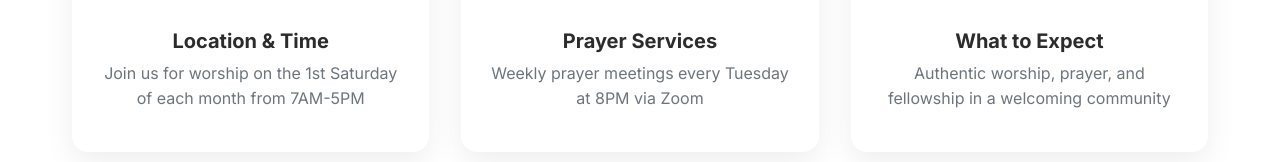
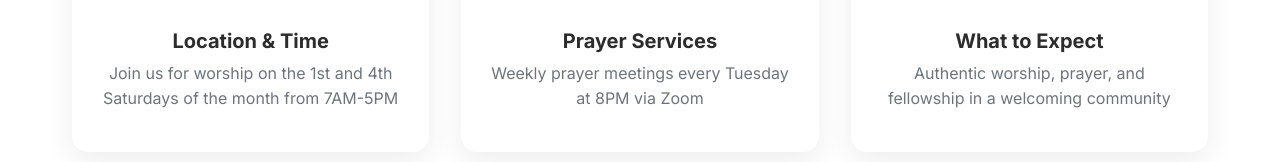
Before and after one commit to rcndallasmedia/rcndallas.github.io, a plain HTML site: page index.html in a window 1280 px wide. Shown: the part 1879-2041 px from the top of the page. Drawn offline with Linux system fonts and the light colour scheme.

Commit message:
Update index.html

```diff
--- a/index.html
+++ b/index.html
@@ -103,7 +103,7 @@
                         <img src="images/visit-location.jpg" alt="Exterior view of RCN Dallas church building" class="visitor-card-image" loading="lazy">
                         <div class="visitor-card-content">
                             <h4 data-i18n="new_location_time_title">Location & Time</h4>
-                            <p data-i18n="new_location_time_desc">Join us for worship on the 1st Saturday of each month from 7AM-5PM</p>
+                            <p data-i18n="new_location_time_desc">Join us for worship on the 1st and 4th Saturdays of the month from 7AM-5PM</p>
                         </div>
                     </div>
                     <div class="visitor-card">
@@ -386,7 +386,7 @@
                     section_title_new_to_rcn: "New to RCN Dallas?",
                     new_to_rcn_subtitle: "We're excited to welcome you into our church family. Here's everything you need to know for your first visit.",
                     new_location_time_title: "Location & Time",
-                    new_location_time_desc: "Join us for worship on the 1st Saturday of each month from 7AM-5PM",
+                    new_location_time_desc: "Join us for worship on the 1st and 4th Saturdays of the month from 7AM-5PM",
                     new_prayer_services_title: "Prayer Services",
                     new_prayer_services_desc: "Weekly prayer meetings every Tuesday at 8PM via Zoom",
                     new_what_to_expect_title: "What to Expect",
```
